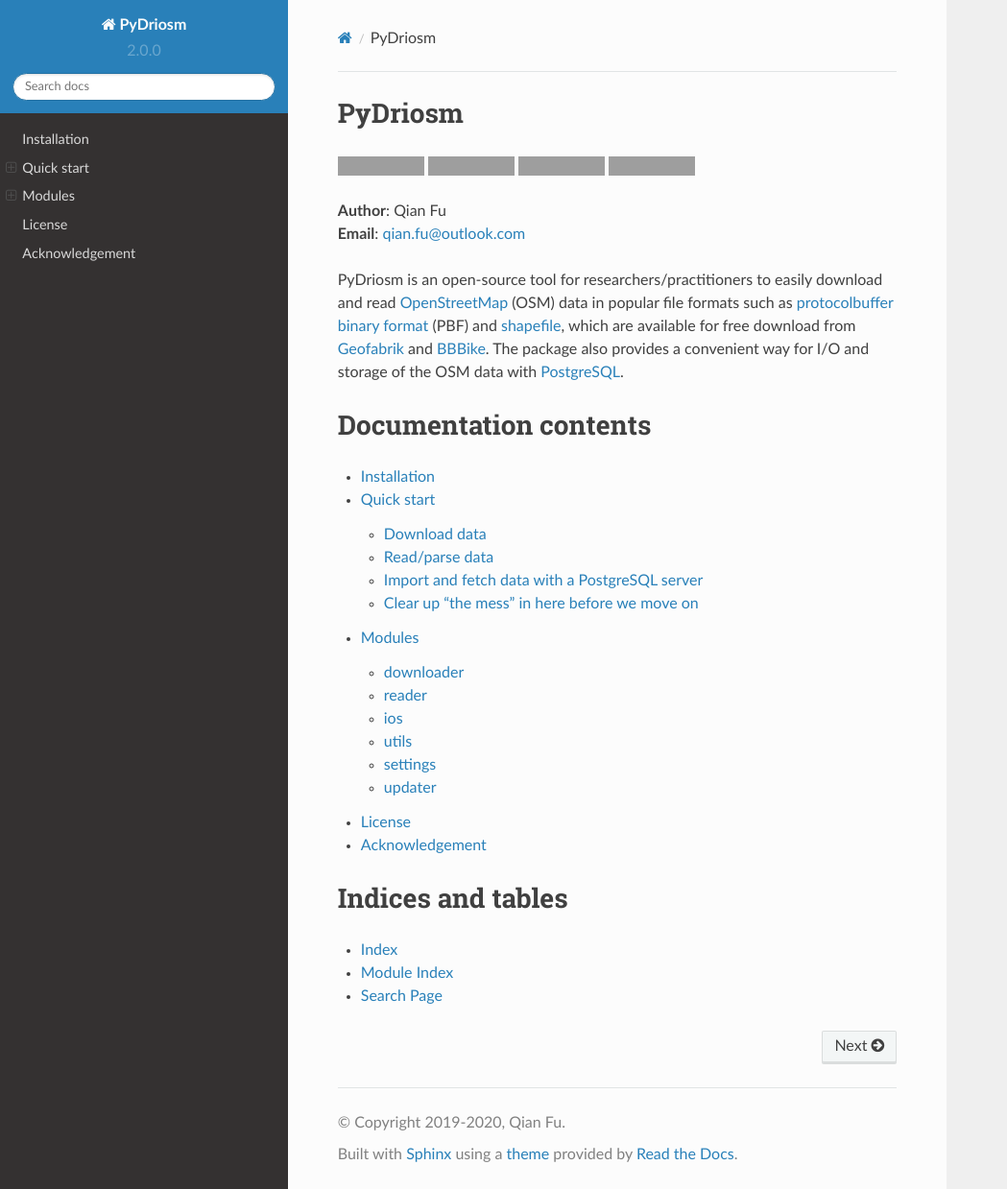
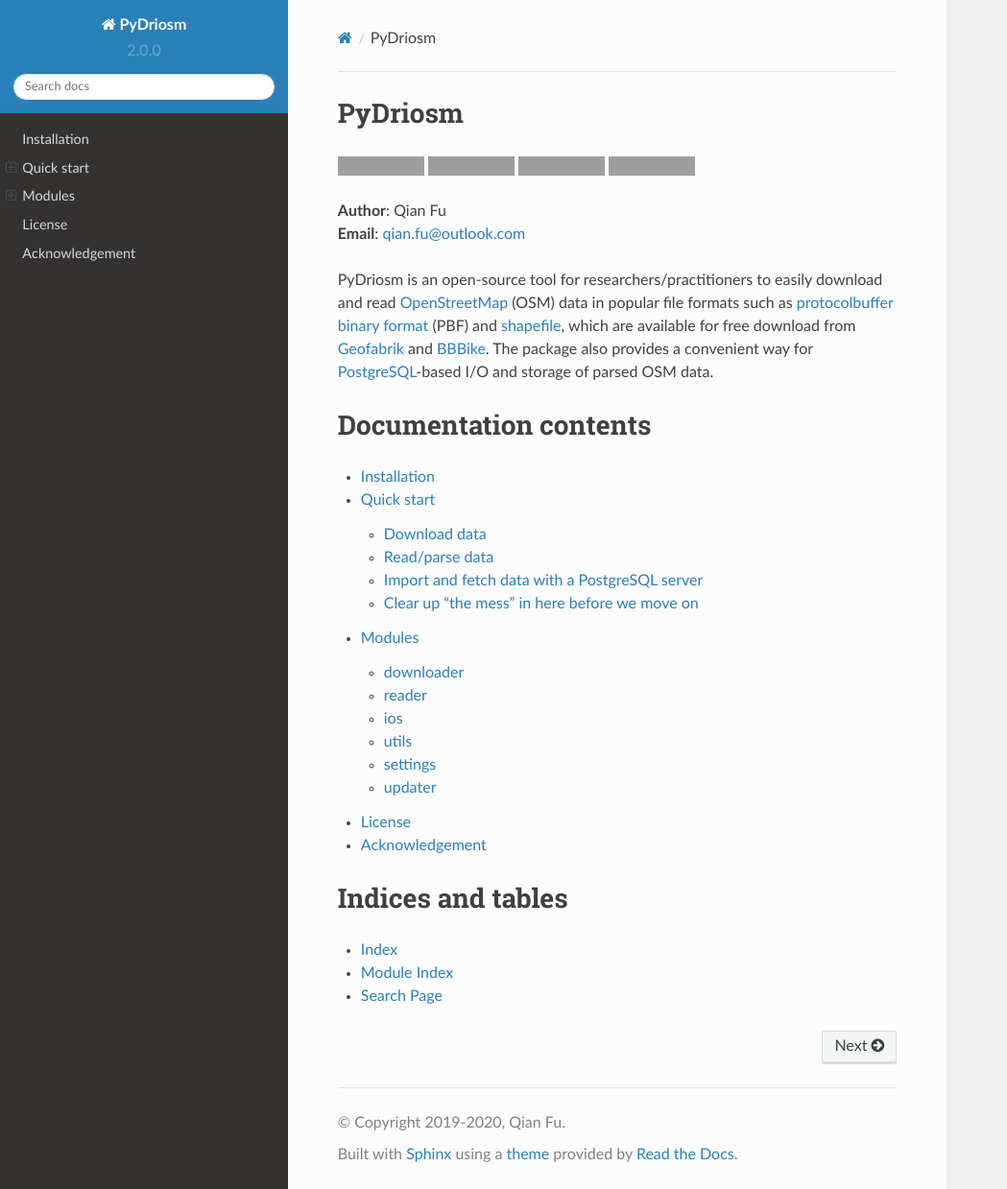
Before and after one commit to mikeqfu/pydriosm, a Sphinx documentation site: the page built from docs/source/index.rst, in a window 1280 px wide and 1239 px high. Shown: the whole window at 96% size, without its empty margins (0-1049 px from the left). Built offline with Sphinx 7.4.7 and the Read the Docs theme 2.0.0, drawn with Linux system fonts in a browser that asks for light colours; grey boxes are pictures that could not be loaded.

Commit message:
modify \docs\source\index.rst

```diff
--- a/docs/source/index.rst
+++ b/docs/source/index.rst
@@ -18,7 +18,7 @@
 | **Author**: Qian Fu
 | **Email**: qian.fu@outlook.com
 
-PyDriosm is an open-source tool for researchers/practitioners to easily download and read `OpenStreetMap`_ (OSM) data in popular file formats such as `protocolbuffer binary format`_ (PBF) and `shapefile`_, which are available for free download from `Geofabrik`_ and `BBBike`_. The package also provides a convenient way for I/O and storage of the OSM data with `PostgreSQL`_.
+PyDriosm is an open-source tool for researchers/practitioners to easily download and read `OpenStreetMap`_ (OSM) data in popular file formats such as `protocolbuffer binary format`_ (PBF) and `shapefile`_, which are available for free download from `Geofabrik`_ and `BBBike`_. The package also provides a convenient way for `PostgreSQL`_-based I/O and storage of parsed OSM data.
 
 .. _`OpenStreetMap`: https://www.openstreetmap.org/
 .. _`PBF`: https://wiki.openstreetmap.org/wiki/PBF_Format
```
